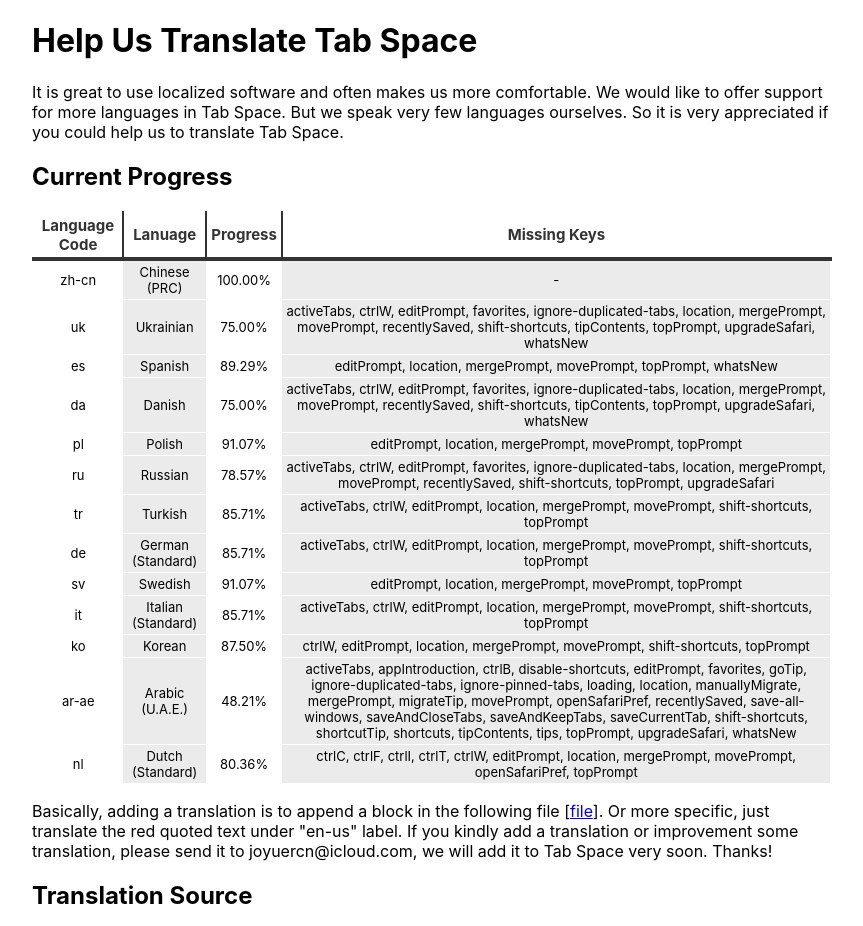
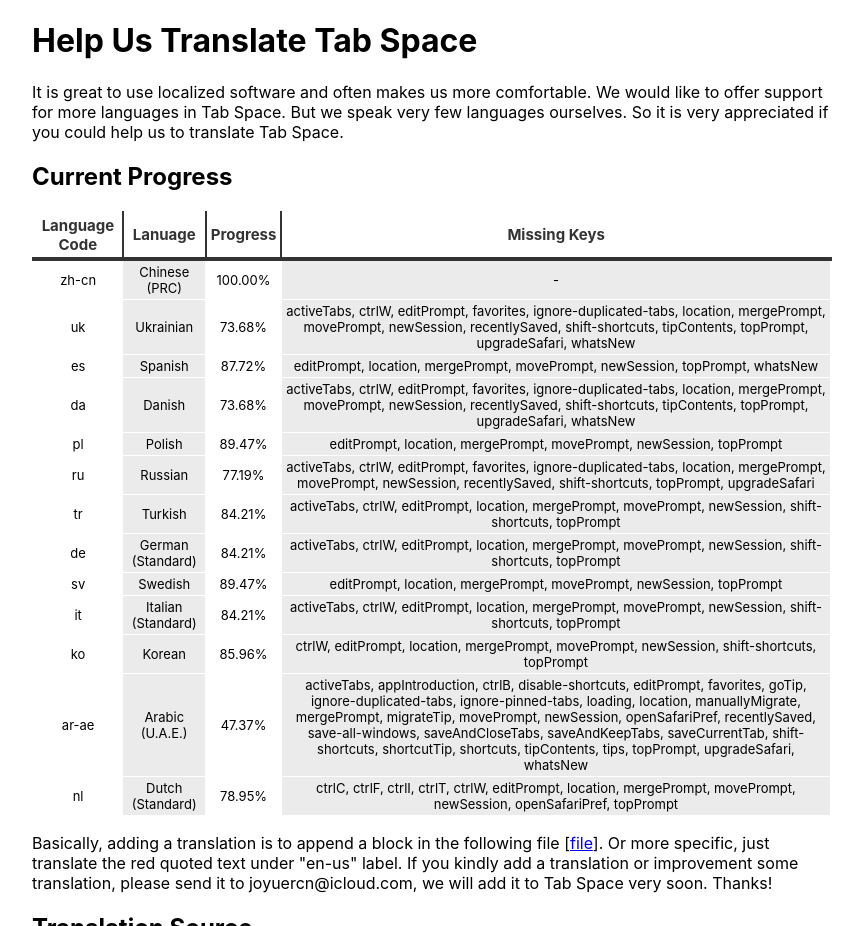
Before and after one commit to yuanzhoucq/Tab-Space, a Jekyll site: the page translate.html, which Jekyll copies as it is, in a window 1280 px wide, cut to the strip 0-926 px from the top of the page. Shown: the whole strip, without its empty margins (208-1071 px from the left). Built offline with Jekyll 4.4.1, drawn with Linux system fonts in a browser that asks for light colours.

Commit message:
Update translation progress.

```diff
--- a/admin/src/lang.json
+++ b/admin/src/lang.json
@@ -2,6 +2,7 @@
     "en-us": {
         "saveAt": "Saved at",
         "location": "Location: ",
+        "newSession": "New Session",
         "restore": "Restore",
         "delete": "Delete",
         "restoreAndDel": "Restore & Delete",
@@ -66,6 +67,7 @@
     "zh-cn": {
         "saveAt": "保存于",
         "location": "位置：",
+        "newSession": "新会话",
         "restore": "恢复",
         "delete": "删除",
         "restoreAndDel": "恢复并删除",
--- a/translate.html
+++ b/translate.html
@@ -69,18 +69,18 @@
     translate Tab Space.</p>
   <h2>Current Progress</h2>
   <table class="greyGridTable"><thead><tr><th class="lang-th">Language Code</th><th class="name-th">Lanuage</th><th class="progress-th">Progress</th><th class="missingkeys-th">Missing Keys</th></tr></thead><tbody ><tr ><td class="lang-td td_text">zh-cn</td><td class="name-td td_text">Chinese (PRC)</td><td class="progress-td td_text">100.00%</td><td class="missingkeys-td td_text">-</td></tr>
-<tr ><td class="lang-td td_text">uk</td><td class="name-td td_text">Ukrainian</td><td class="progress-td td_text">75.00%</td><td class="missingkeys-td td_text">activeTabs, ctrlW, editPrompt, favorites, ignore-duplicated-tabs, location, mergePrompt, movePrompt, recentlySaved, shift-shortcuts, tipContents, topPrompt, upgradeSafari, whatsNew</td></tr>
-<tr ><td class="lang-td td_text">es</td><td class="name-td td_text">Spanish</td><td class="progress-td td_text">89.29%</td><td class="missingkeys-td td_text">editPrompt, location, mergePrompt, movePrompt, topPrompt, whatsNew</td></tr>
-<tr ><td class="lang-td td_text">da</td><td class="name-td td_text">Danish</td><td class="progress-td td_text">75.00%</td><td class="missingkeys-td td_text">activeTabs, ctrlW, editPrompt, favorites, ignore-duplicated-tabs, location, mergePrompt, movePrompt, recentlySaved, shift-shortcuts, tipContents, topPrompt, upgradeSafari, whatsNew</td></tr>
-<tr ><td class="lang-td td_text">pl</td><td class="name-td td_text">Polish</td><td class="progress-td td_text">91.07%</td><td class="missingkeys-td td_text">editPrompt, location, mergePrompt, movePrompt, topPrompt</td></tr>
-<tr ><td class="lang-td td_text">ru</td><td class="name-td td_text">Russian</td><td class="progress-td td_text">78.57%</td><td class="missingkeys-td td_text">activeTabs, ctrlW, editPrompt, favorites, ignore-duplicated-tabs, location, mergePrompt, movePrompt, recentlySaved, shift-shortcuts, topPrompt, upgradeSafari</td></tr>
-<tr ><td class="lang-td td_text">tr</td><td class="name-td td_text">Turkish</td><td class="progress-td td_text">85.71%</td><td class="missingkeys-td td_text">activeTabs, ctrlW, editPrompt, location, mergePrompt, movePrompt, shift-shortcuts, topPrompt</td></tr>
-<tr ><td class="lang-td td_text">de</td><td class="name-td td_text">German (Standard)</td><td class="progress-td td_text">85.71%</td><td class="missingkeys-td td_text">activeTabs, ctrlW, editPrompt, location, mergePrompt, movePrompt, shift-shortcuts, topPrompt</td></tr>
-<tr ><td class="lang-td td_text">sv</td><td class="name-td td_text">Swedish</td><td class="progress-td td_text">91.07%</td><td class="missingkeys-td td_text">editPrompt, location, mergePrompt, movePrompt, topPrompt</td></tr>
-<tr ><td class="lang-td td_text">it</td><td class="name-td td_text">Italian (Standard)</td><td class="progress-td td_text">85.71%</td><td class="missingkeys-td td_text">activeTabs, ctrlW, editPrompt, location, mergePrompt, movePrompt, shift-shortcuts, topPrompt</td></tr>
-<tr ><td class="lang-td td_text">ko</td><td class="name-td td_text">Korean</td><td class="progress-td td_text">87.50%</td><td class="missingkeys-td td_text">ctrlW, editPrompt, location, mergePrompt, movePrompt, shift-shortcuts, topPrompt</td></tr>
-<tr ><td class="lang-td td_text">ar-ae</td><td class="name-td td_text">Arabic (U.A.E.)</td><td class="progress-td td_text">48.21%</td><td class="missingkeys-td td_text">activeTabs, appIntroduction, ctrlB, disable-shortcuts, editPrompt, favorites, goTip, ignore-duplicated-tabs, ignore-pinned-tabs, loading, location, manuallyMigrate, mergePrompt, migrateTip, movePrompt, openSafariPref, recentlySaved, save-all-windows, saveAndCloseTabs, saveAndKeepTabs, saveCurrentTab, shift-shortcuts, shortcutTip, shortcuts, tipContents, tips, topPrompt, upgradeSafari, whatsNew</td></tr>
-<tr ><td class="lang-td td_text">nl</td><td class="name-td td_text">Dutch (Standard)</td><td class="progress-td td_text">80.36%</td><td class="missingkeys-td td_text">ctrlC, ctrlF, ctrlI, ctrlT, ctrlW, editPrompt, location, mergePrompt, movePrompt, openSafariPref, topPrompt</td></tr></tbody></table>
+<tr ><td class="lang-td td_text">uk</td><td class="name-td td_text">Ukrainian</td><td class="progress-td td_text">73.68%</td><td class="missingkeys-td td_text">activeTabs, ctrlW, editPrompt, favorites, ignore-duplicated-tabs, location, mergePrompt, movePrompt, newSession, recentlySaved, shift-shortcuts, tipContents, topPrompt, upgradeSafari, whatsNew</td></tr>
+<tr ><td class="lang-td td_text">es</td><td class="name-td td_text">Spanish</td><td class="progress-td td_text">87.72%</td><td class="missingkeys-td td_text">editPrompt, location, mergePrompt, movePrompt, newSession, topPrompt, whatsNew</td></tr>
+<tr ><td class="lang-td td_text">da</td><td class="name-td td_text">Danish</td><td class="progress-td td_text">73.68%</td><td class="missingkeys-td td_text">activeTabs, ctrlW, editPrompt, favorites, ignore-duplicated-tabs, location, mergePrompt, movePrompt, newSession, recentlySaved, shift-shortcuts, tipContents, topPrompt, upgradeSafari, whatsNew</td></tr>
+<tr ><td class="lang-td td_text">pl</td><td class="name-td td_text">Polish</td><td class="progress-td td_text">89.47%</td><td class="missingkeys-td td_text">editPrompt, location, mergePrompt, movePrompt, newSession, topPrompt</td></tr>
+<tr ><td class="lang-td td_text">ru</td><td class="name-td td_text">Russian</td><td class="progress-td td_text">77.19%</td><td class="missingkeys-td td_text">activeTabs, ctrlW, editPrompt, favorites, ignore-duplicated-tabs, location, mergePrompt, movePrompt, newSession, recentlySaved, shift-shortcuts, topPrompt, upgradeSafari</td></tr>
+<tr ><td class="lang-td td_text">tr</td><td class="name-td td_text">Turkish</td><td class="progress-td td_text">84.21%</td><td class="missingkeys-td td_text">activeTabs, ctrlW, editPrompt, location, mergePrompt, movePrompt, newSession, shift-shortcuts, topPrompt</td></tr>
+<tr ><td class="lang-td td_text">de</td><td class="name-td td_text">German (Standard)</td><td class="progress-td td_text">84.21%</td><td class="missingkeys-td td_text">activeTabs, ctrlW, editPrompt, location, mergePrompt, movePrompt, newSession, shift-shortcuts, topPrompt</td></tr>
+<tr ><td class="lang-td td_text">sv</td><td class="name-td td_text">Swedish</td><td class="progress-td td_text">89.47%</td><td class="missingkeys-td td_text">editPrompt, location, mergePrompt, movePrompt, newSession, topPrompt</td></tr>
+<tr ><td class="lang-td td_text">it</td><td class="name-td td_text">Italian (Standard)</td><td class="progress-td td_text">84.21%</td><td class="missingkeys-td td_text">activeTabs, ctrlW, editPrompt, location, mergePrompt, movePrompt, newSession, shift-shortcuts, topPrompt</td></tr>
+<tr ><td class="lang-td td_text">ko</td><td class="name-td td_text">Korean</td><td class="progress-td td_text">85.96%</td><td class="missingkeys-td td_text">ctrlW, editPrompt, location, mergePrompt, movePrompt, newSession, shift-shortcuts, topPrompt</td></tr>
+<tr ><td class="lang-td td_text">ar-ae</td><td class="name-td td_text">Arabic (U.A.E.)</td><td class="progress-td td_text">47.37%</td><td class="missingkeys-td td_text">activeTabs, appIntroduction, ctrlB, disable-shortcuts, editPrompt, favorites, goTip, ignore-duplicated-tabs, ignore-pinned-tabs, loading, location, manuallyMigrate, mergePrompt, migrateTip, movePrompt, newSession, openSafariPref, recentlySaved, save-all-windows, saveAndCloseTabs, saveAndKeepTabs, saveCurrentTab, shift-shortcuts, shortcutTip, shortcuts, tipContents, tips, topPrompt, upgradeSafari, whatsNew</td></tr>
+<tr ><td class="lang-td td_text">nl</td><td class="name-td td_text">Dutch (Standard)</td><td class="progress-td td_text">78.95%</td><td class="missingkeys-td td_text">ctrlC, ctrlF, ctrlI, ctrlT, ctrlW, editPrompt, location, mergePrompt, movePrompt, newSession, openSafariPref, topPrompt</td></tr></tbody></table>
 
   <p>Basically, adding a translation is to append a block in the following file [<a
       href="https://github.com/yuanzhoucq/Tab-Space/blob/master/admin/src/lang.json">file</a>]. Or more specific, just
```
